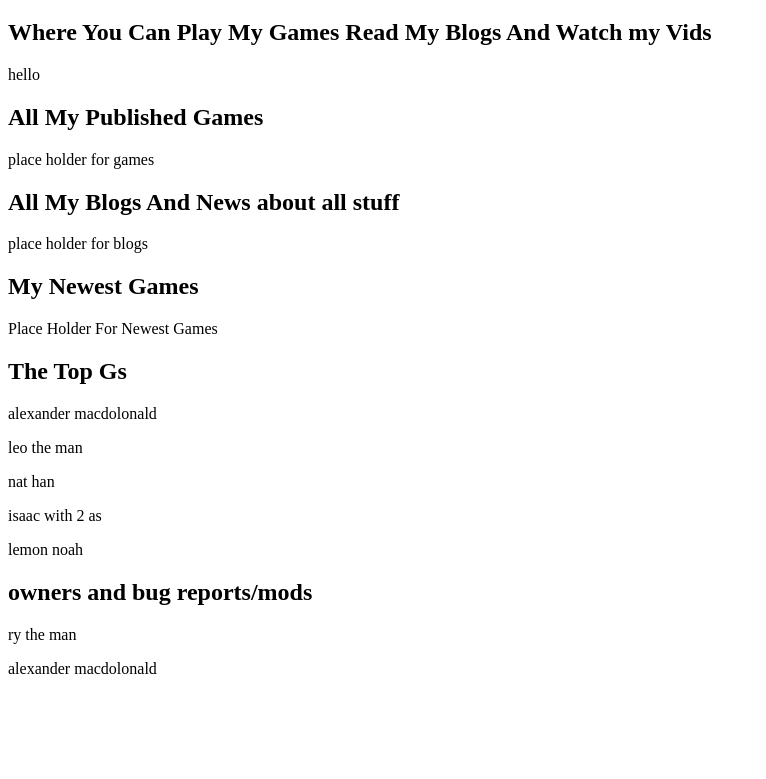
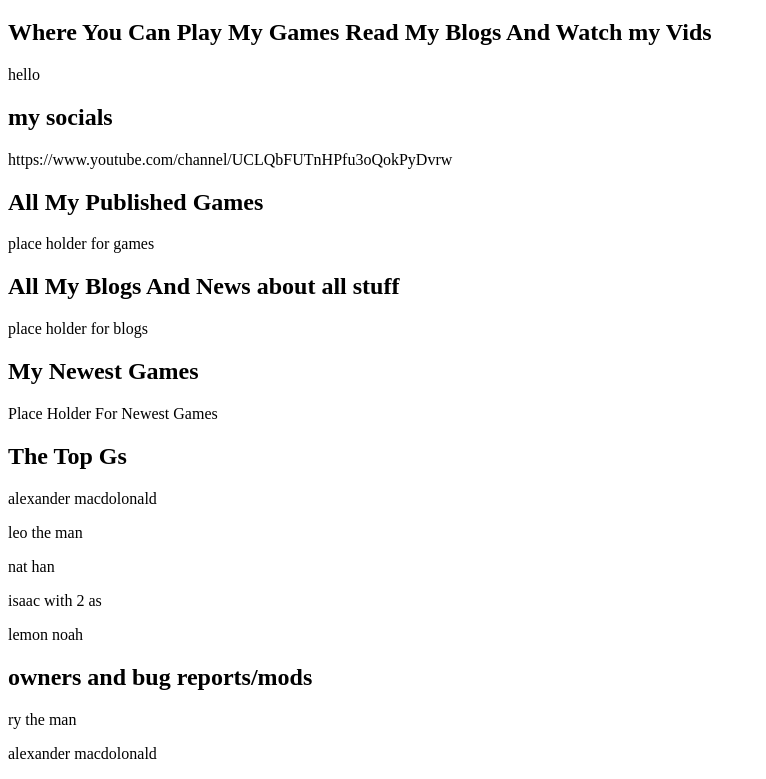
Before and after one commit to pikester1983/TheRy-Hub, a plain HTML site: page index.html in a window 1280 px wide. Shown: the part 61-840 px from the top of the page, without its empty margins (0-766 px from the left). Before the commit the page ends 800 px from the top, so only its background shows below. Drawn offline with Linux system fonts and the light colour scheme.

Commit message:
Update index.html

```diff
--- a/index.html
+++ b/index.html
@@ -10,6 +10,10 @@
         <h2>Where You Can Play My Games Read My Blogs And Watch my Vids</h2>
 
         hello
+
+        <h2>my socials</h2>
+        <p>https://www.youtube.com/channel/UCLQbFUTnHPfu3oQokPyDvrw</p>
+
 
         <h2>All My Published Games</h2>
         <p>place holder for games</p>
```
